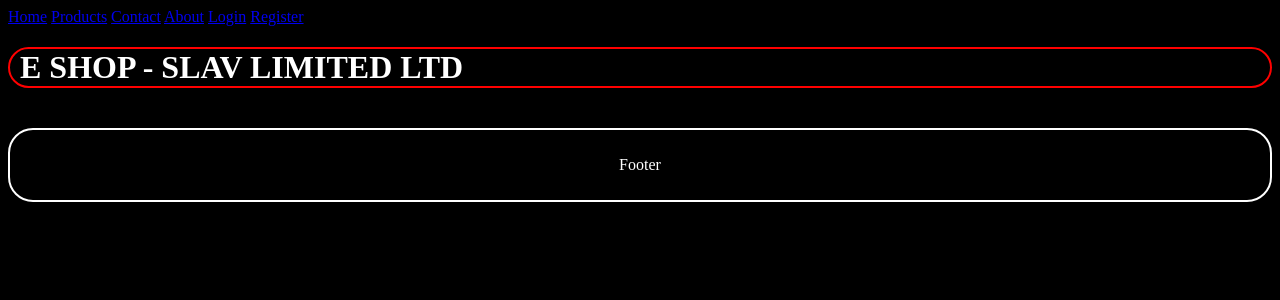
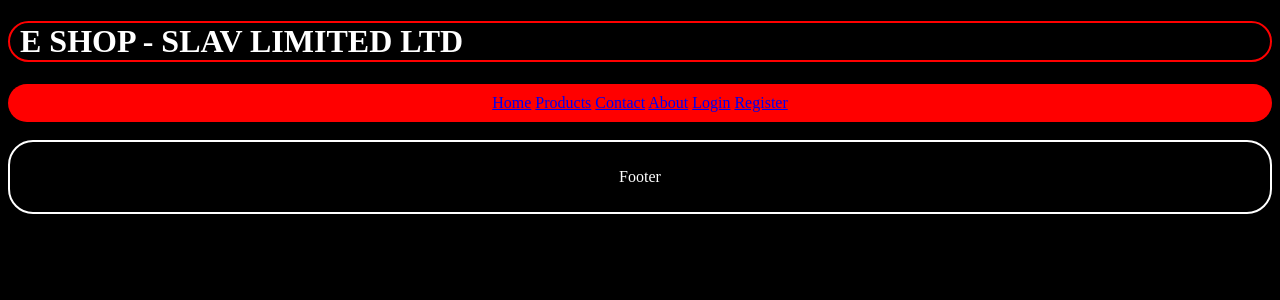
Before and after one commit to Elmani335/e-shop, a PHP site: page / in a window 1280 px wide. Shown: the top 300 px of the page. Run offline with PHP 8.4, Linux system fonts and the light colour scheme.

Commit message:
update
update

```diff
--- a/php/views/pages/home.php
+++ b/php/views/pages/home.php
@@ -5,7 +5,6 @@ $pageTitle = "SLAV E-SHOP";
 ob_start();
 ?>
 
-<h1>E SHOP - SLAV LIMITED LTD</h1>
 
 <?php
 // TEST XSS - WHY htmlspecialchars()
--- a/php/views/partials/header.php
+++ b/php/views/partials/header.php
@@ -7,8 +7,9 @@
     <link rel="stylesheet" href="css/main.css">
     <title><?= $pageTitle; ?></title>
 </head>
+<h1>E SHOP - SLAV LIMITED LTD</h1>
+<link rel="stylesheet" href="css/navbar.css">
 <div class="navbar"
-<link rel="stylesheet" href="css/navbar.css">
     <div class="row">
         <div class="col-md-12">
             <div class="navbar2">
@@ -21,6 +22,5 @@
             </div>
         </div>
     </div>
-
-
+</div>
 <body>
--- a/www/css/navbar.css
+++ b/www/css/navbar.css
@@ -3,9 +3,11 @@
 
 .navbar2 {
     background-color: #ff0000;
+    border-radius: 25px;
     color: #ffffff;
     padding: 10px;
     text-align: center;
-
+    font-family: Bahnschrift;
+    text-decoration: none;
 
 }
```
